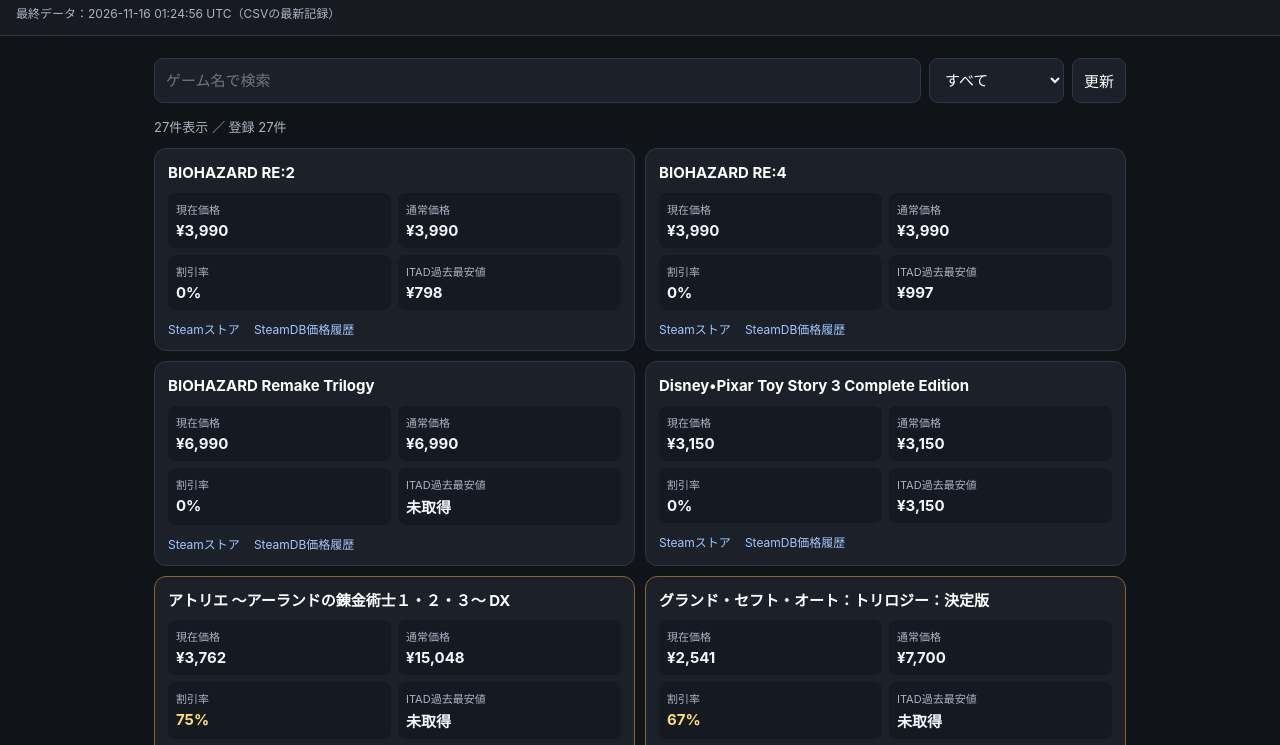
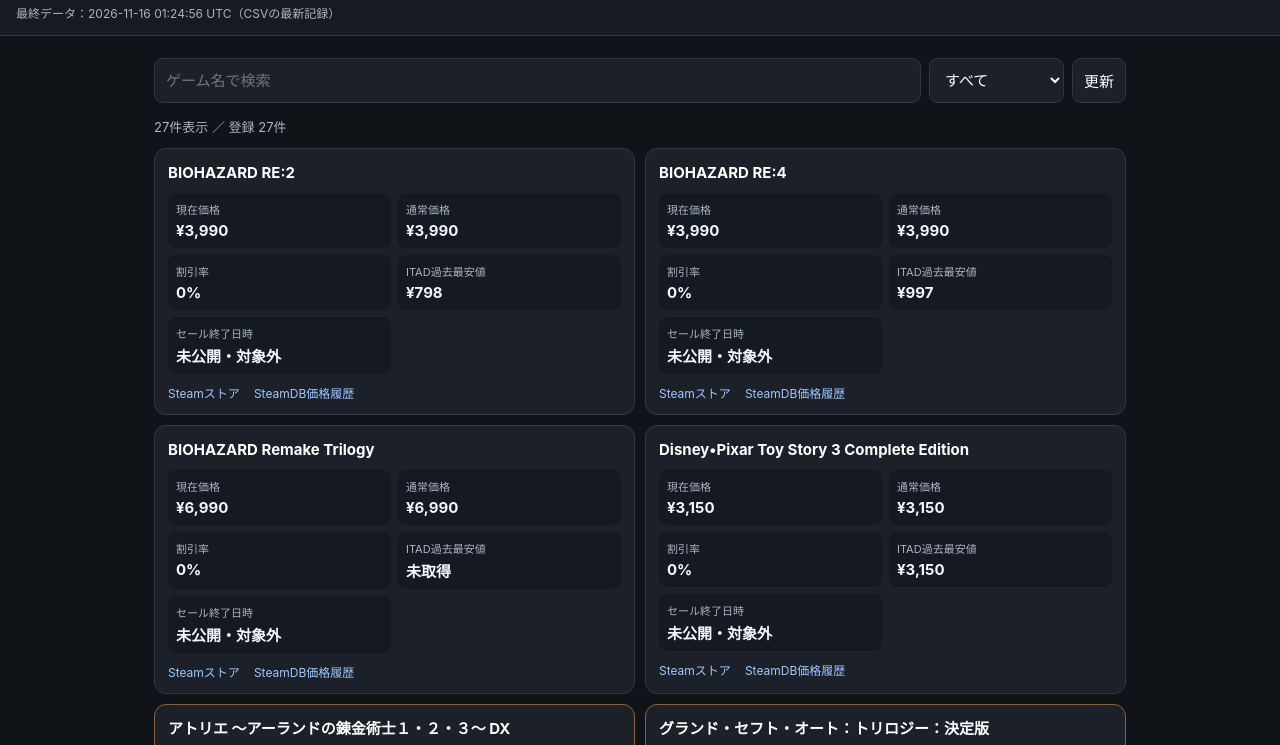
Before and after one commit to hirokibatti/steam-sale-monitor-view, a plain HTML site: page index.html in a window 1280 px wide. Shown: the part 55-800 px from the top of the page. Drawn offline with Linux system fonts and the light colour scheme.

Commit message:
Show sale end dates in Steam viewer

```diff
--- a/index.html
+++ b/index.html
@@ -33,10 +33,10 @@ input{flex:1;min-width:170px}button{cursor:pointer}
 const csvUrl='./価格履歴.csv';
 function parseCSV(text){const rows=[];let row=[],field='',quoted=false;for(let i=0;i<text.length;i++){const c=text[i];if(quoted){if(c==='"'&&text[i+1]==='"'){field+='"';i++}else if(c==='"')quoted=false;else field+=c}else if(c==='"')quoted=true;else if(c===','){row.push(field);field=''}else if(c==='\n'){row.push(field);rows.push(row);row=[];field=''}else if(c!=='\r')field+=c}if(field.length||row.length){row.push(field);rows.push(row)}return rows}
 const yen=v=>v===''||v==null?'—':'¥'+Number(v).toLocaleString('ja-JP');
-function render(){document.getElementById('status').textContent='データを読み込んでいます…';fetch(csvUrl+'?v='+Date.now()).then(r=>{if(!r.ok)throw Error('CSVを取得できません');return r.text()}).then(t=>{const rows=parseCSV(t);const data=new Map();for(const r of rows.slice(1)){if(r.length<8)continue;const id=r[1];if(id){const key=/^\d+$/.test(id)?'app:'+id:id;const item={id:key,name:r[2],current:r[3],regular:r[4],discount:r[5],low:r[6],event:r[7],itadLow:r[8]||'',date:r[0]};const previous=data.get(key);if(!previous||item.date>=previous.date)data.set(key,item)}}
+function render(){document.getElementById('status').textContent='データを読み込んでいます…';fetch(csvUrl+'?v='+Date.now()).then(r=>{if(!r.ok)throw Error('CSVを取得できません');return r.text()}).then(t=>{const rows=parseCSV(t);const data=new Map();for(const r of rows.slice(1)){if(r.length<8)continue;const id=r[1];if(id){const key=/^\d+$/.test(id)?'app:'+id:id;const item={id:key,name:r[2],current:r[3],regular:r[4],discount:r[5],low:r[6],event:r[7],itadLow:r[8]||'',saleEnd:r[9]||'',date:r[0]};const previous=data.get(key);if(!previous||item.date>=previous.date)data.set(key,item)}}
 const items=[...data.values()].sort((a,b)=>a.name.localeCompare(b.name,'ja'));const updated=items.reduce((m,x)=>x.date>m?x.date:m,'');document.getElementById('updated').textContent='最終データ：'+(updated||'不明')+'（CSVの最新記録）';window.steamItems=items;draw()}).catch(e=>{document.getElementById('status').textContent=e.message+'。GitHub Pagesの公開設定・デプロイ状況を確認してください。'})}
 function draw(){const q=document.getElementById('search').value.trim().toLowerCase(),saleOnly=document.getElementById('filter').value==='sale';const items=(window.steamItems||[]).filter(x=>(!q||x.name.toLowerCase().includes(q))&&(!saleOnly||Number(x.discount)>0));document.getElementById('summary').textContent=items.length+'件表示 ／ 登録 '+(window.steamItems||[]).length+'件';const list=document.getElementById('list');list.innerHTML='';if(!items.length){list.innerHTML='<div id="status">該当するゲームがありません</div>';return}
-for(const x of items){const typ=x.id.split(':')[0],id=x.id.split(':').pop(),discount=Math.round(Number(x.discount)*100),path=typ==='sub'?'sub':typ==='bundle'?'bundle':'app';const card=document.createElement('article');card.className='item'+(discount>0?' sale':'');const a=document.createElement('a');a.className='name';a.textContent=x.name;a.href='https://steamdb.info/'+path+'/'+id+'/#prices';a.target='_blank';a.rel='noopener';card.appendChild(a);const metrics=document.createElement('div');metrics.className='metrics';const values=[['現在価格',yen(x.current)],['通常価格',yen(x.regular)],['割引率',discount+'%'],['ITAD過去最安値',x.itadLow!==''?yen(x.itadLow):'未取得']];for(const [label,value] of values){const m=document.createElement('div');m.className='metric';const s=document.createElement('small');s.textContent=label;const strong=document.createElement('strong');strong.textContent=value;if(label==='割引率'&&discount>0)strong.className='discount';m.append(s,strong);metrics.appendChild(m)}card.appendChild(metrics);const links=document.createElement('div');links.className='links';const steam=document.createElement('a');steam.href='https://store.steampowered.com/'+path+'/'+id+'/';steam.target='_blank';steam.rel='noopener';steam.textContent='Steamストア';const db=document.createElement('a');db.href=a.href;db.target='_blank';db.rel='noopener';db.textContent='SteamDB価格履歴';links.append(steam,db);card.appendChild(links);list.appendChild(card)}}
+for(const x of items){const typ=x.id.split(':')[0],id=x.id.split(':').pop(),discount=Math.round(Number(x.discount)*100),path=typ==='sub'?'sub':typ==='bundle'?'bundle':'app';const card=document.createElement('article');card.className='item'+(discount>0?' sale':'');const a=document.createElement('a');a.className='name';a.textContent=x.name;a.href='https://steamdb.info/'+path+'/'+id+'/#prices';a.target='_blank';a.rel='noopener';card.appendChild(a);const metrics=document.createElement('div');metrics.className='metrics';const values=[['現在価格',yen(x.current)],['通常価格',yen(x.regular)],['割引率',discount+'%'],['ITAD過去最安値',x.itadLow!==''?yen(x.itadLow):'未取得'],['セール終了日時',x.saleEnd||'未公開・対象外']];for(const [label,value] of values){const m=document.createElement('div');m.className='metric';const s=document.createElement('small');s.textContent=label;const strong=document.createElement('strong');strong.textContent=value;if(label==='割引率'&&discount>0)strong.className='discount';m.append(s,strong);metrics.appendChild(m)}card.appendChild(metrics);const links=document.createElement('div');links.className='links';const steam=document.createElement('a');steam.href='https://store.steampowered.com/'+path+'/'+id+'/';steam.target='_blank';steam.rel='noopener';steam.textContent='Steamストア';const db=document.createElement('a');db.href=a.href;db.target='_blank';db.rel='noopener';db.textContent='SteamDB価格履歴';links.append(steam,db);card.appendChild(links);list.appendChild(card)}}
 document.getElementById('search').addEventListener('input',draw);document.getElementById('filter').addEventListener('change',draw);document.getElementById('refresh').addEventListener('click',render);render();
 </script>
 </body></html>
```
